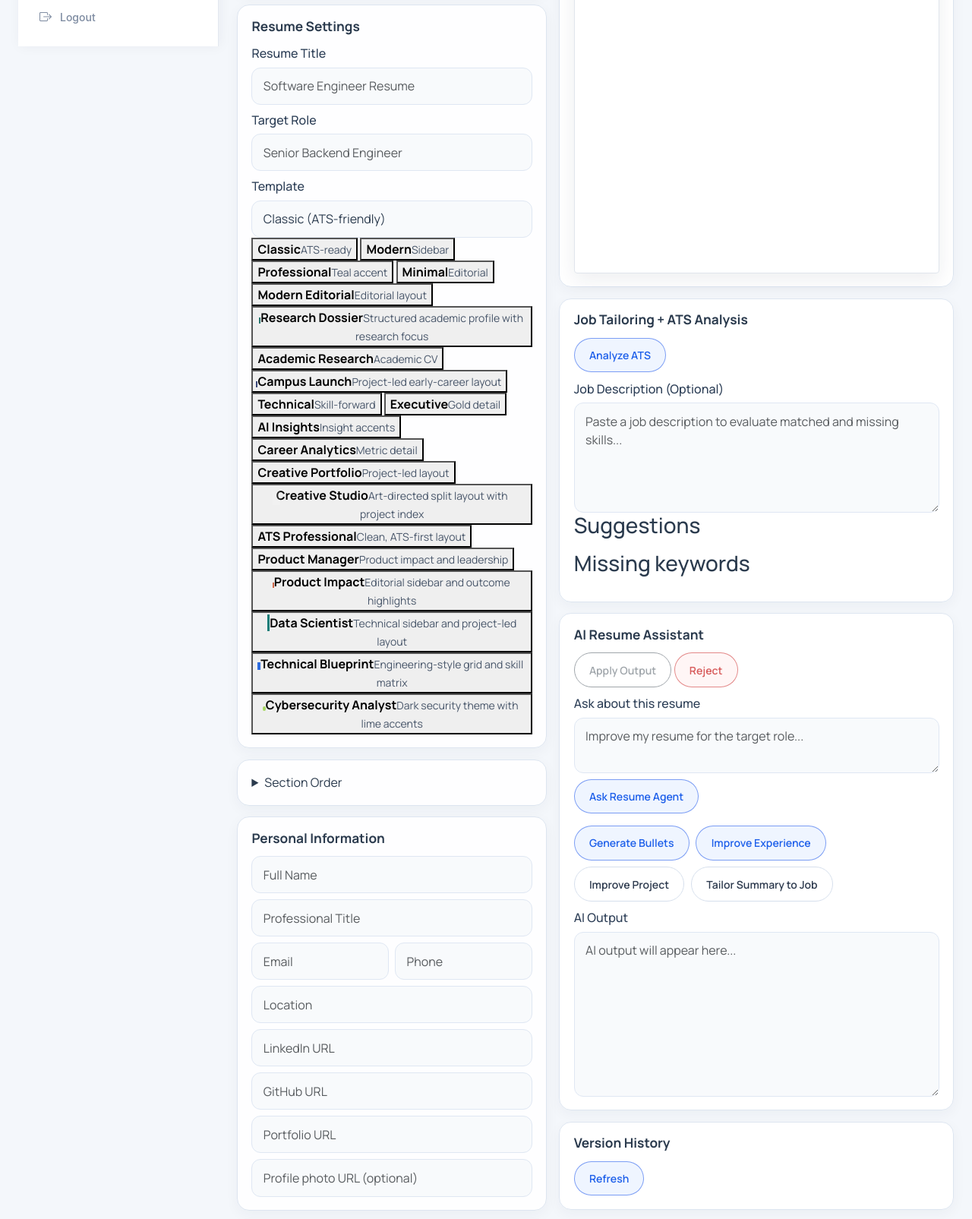
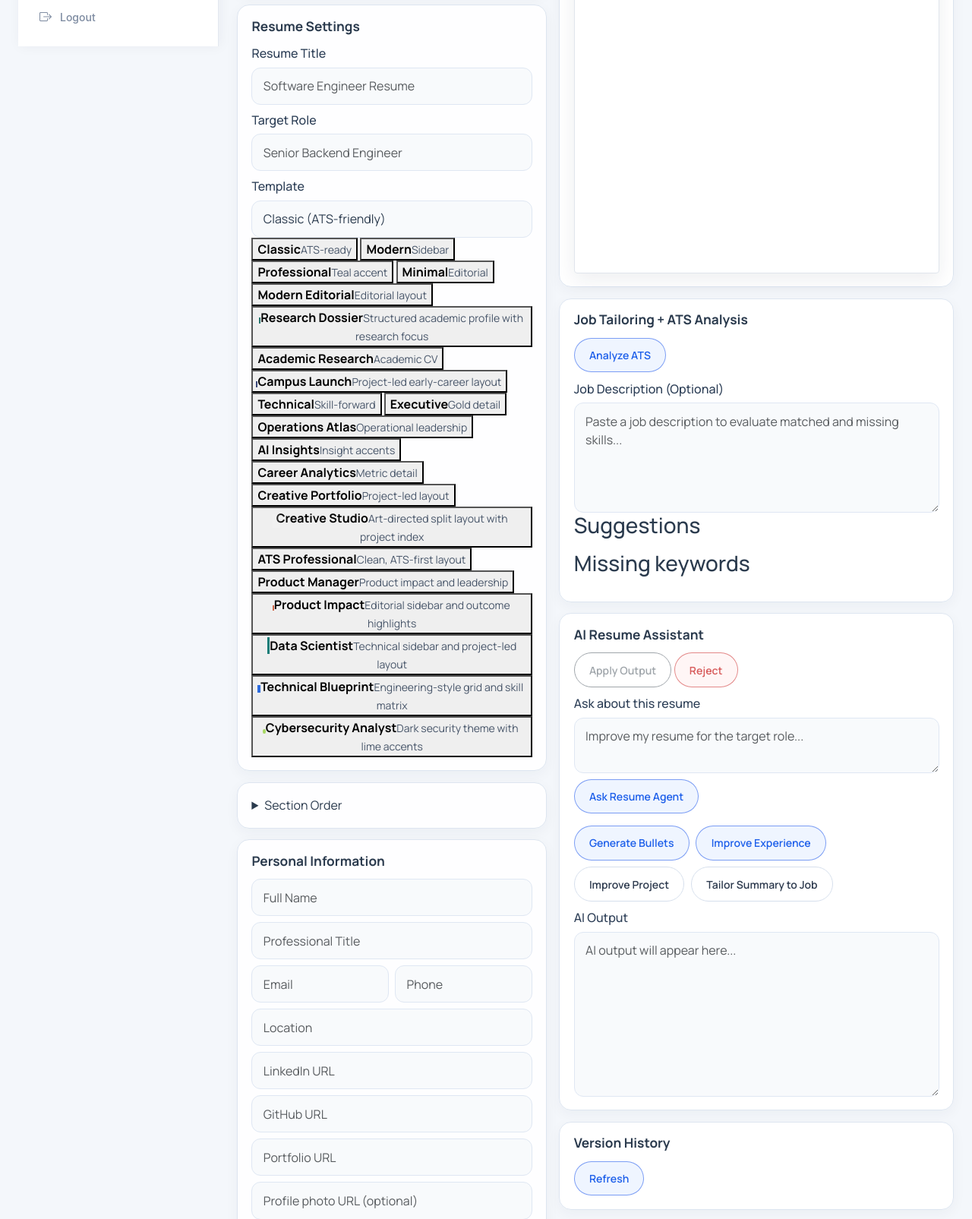
Before and after one commit to umarabrar-git/AI_Resume_Analyzer, a Flask app: page /resume-creation in a window 1280 px wide. Shown: the part 774-2379 px from the top of the page at 76% size. Run offline with Flask 3, Linux system fonts and the light colour scheme; a user stored in the database is signed in.

Commit message:
Add Operations Atlas to resume template picker

```diff
--- a/templates/components/pages/resume_creation/builder.html
+++ b/templates/components/pages/resume_creation/builder.html
@@ -164,6 +164,7 @@
           <option value="research_dossier">Research Dossier</option>
           <option value="technical">Technical</option>
           <option value="executive">Executive</option>
+          <option value="operations_atlas">Operations Atlas</option>
           <option value="ai_insights">AI Insights</option>
           <option value="career_analytics">Career Analytics</option>
           <option value="creative_portfolio">Creative Portfolio</option>
@@ -297,6 +298,18 @@
               aria-hidden="true"
             ></span>
             <span><strong>Executive</strong><small>Gold detail</small></span>
+          </button>
+          <button
+            type="button"
+            class="template-choice"
+            data-template-choice="operations_atlas"
+            aria-pressed="false"
+          >
+            <span
+              class="template-sample template-sample--operations-atlas"
+              aria-hidden="true"
+            ></span>
+            <span><strong>Operations Atlas</strong><small>Operational leadership</small></span>
           </button>
           <button
             type="button"
```
